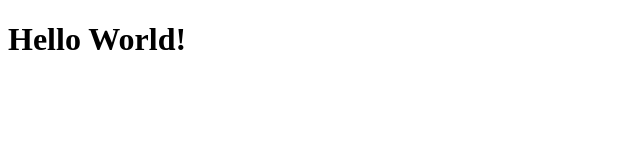
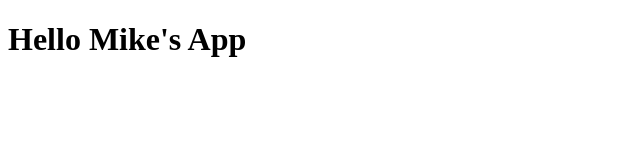
Before and after one commit to youngmikec/pluralsight-js-dev-env, a website built with webpack: page src/index.html in a window 1280 px wide. Shown: the whole page, without its empty margins (0-640 px from the left). Built offline with nearby package versions, Linux system fonts and the light colour scheme.

```diff
--- a/src/index.html
+++ b/src/index.html
@@ -8,7 +8,7 @@
 </head>
 <body>
     <div id="root">
-        <h1>Hello World!</h1>
+        <h1>Hello Mike's App</h1>
     </div>
     <script src="bundle.js"></script>
 </body>
```
